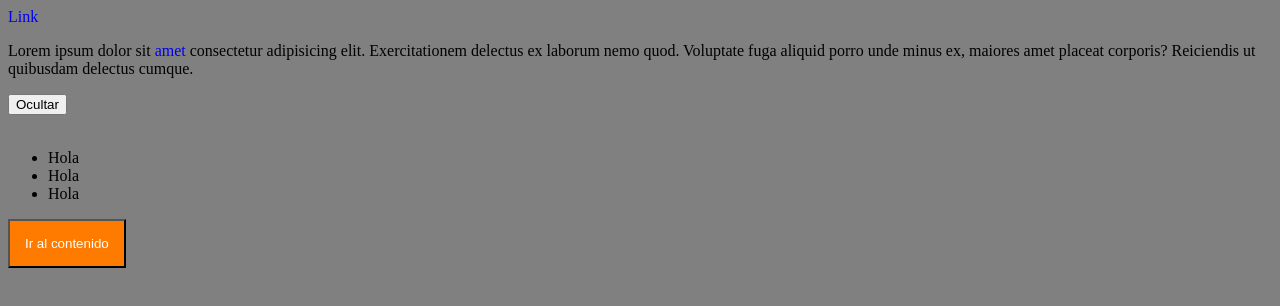
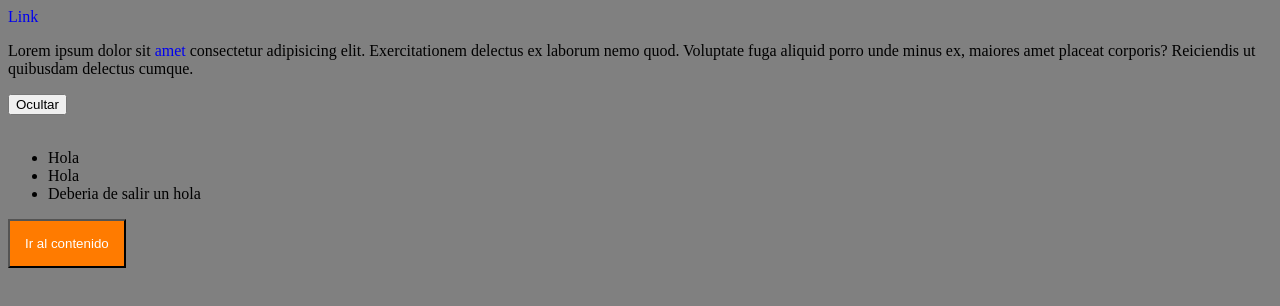
Before and after one commit to shogunIncognito/hyperblog, a plain HTML site: page pruebas/index.html in a window 1280 px wide. Both pictures are taken after a click on the button "Mostrar". Drawn offline with nearby package versions, Linux system fonts and the light colour scheme.

Commit message:
Pequeños cambios a los archivos del proyecto pruebas

```diff
--- a/pruebas/app.js
+++ b/pruebas/app.js
@@ -9,4 +9,5 @@
         $(this).css('border', '');
 
     })
+    console.log('Hola')
 })
--- a/pruebas/index.html
+++ b/pruebas/index.html
@@ -14,7 +14,7 @@
     <ul id="lista" style="display: none;">
         <li>Hola</li>
         <li>Hola</li>
-        <li>Hola</li>
+        <li>Deberia de salir un hola</li>
     </ul>
 
 
```
